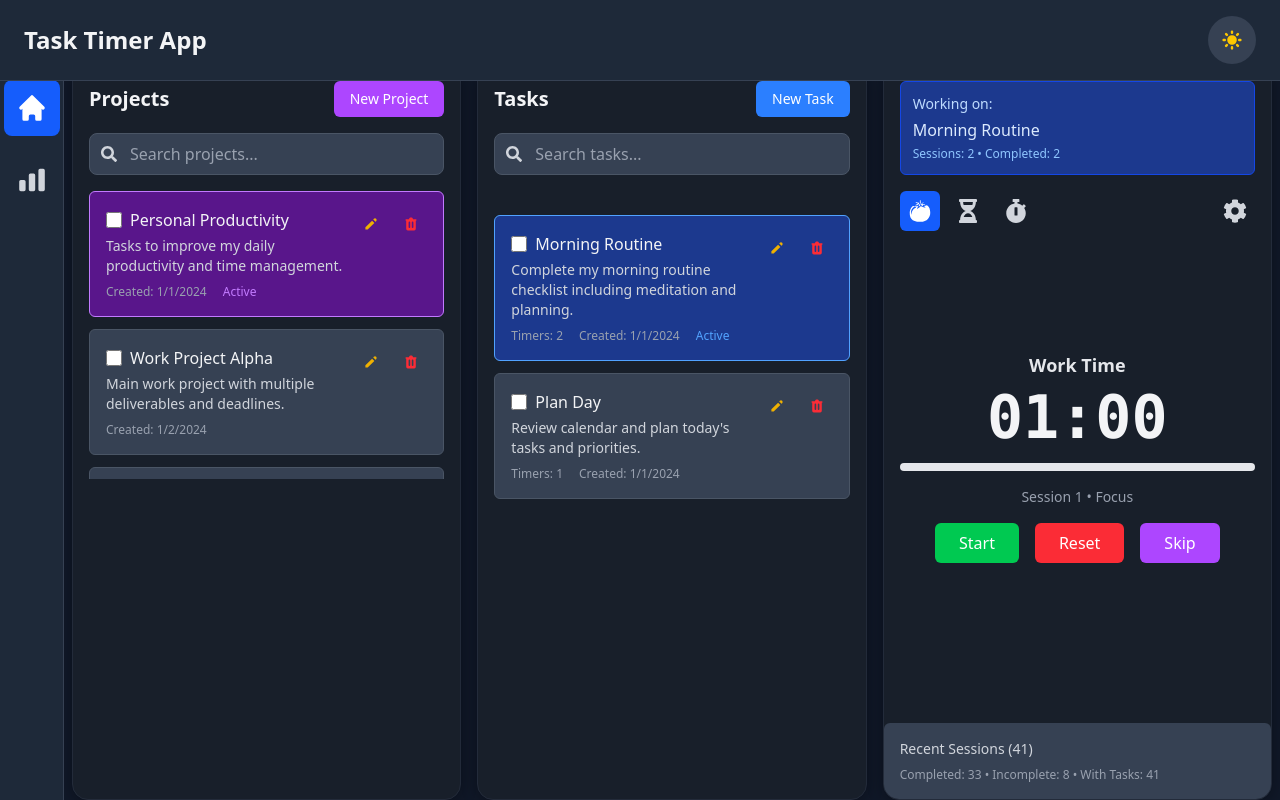
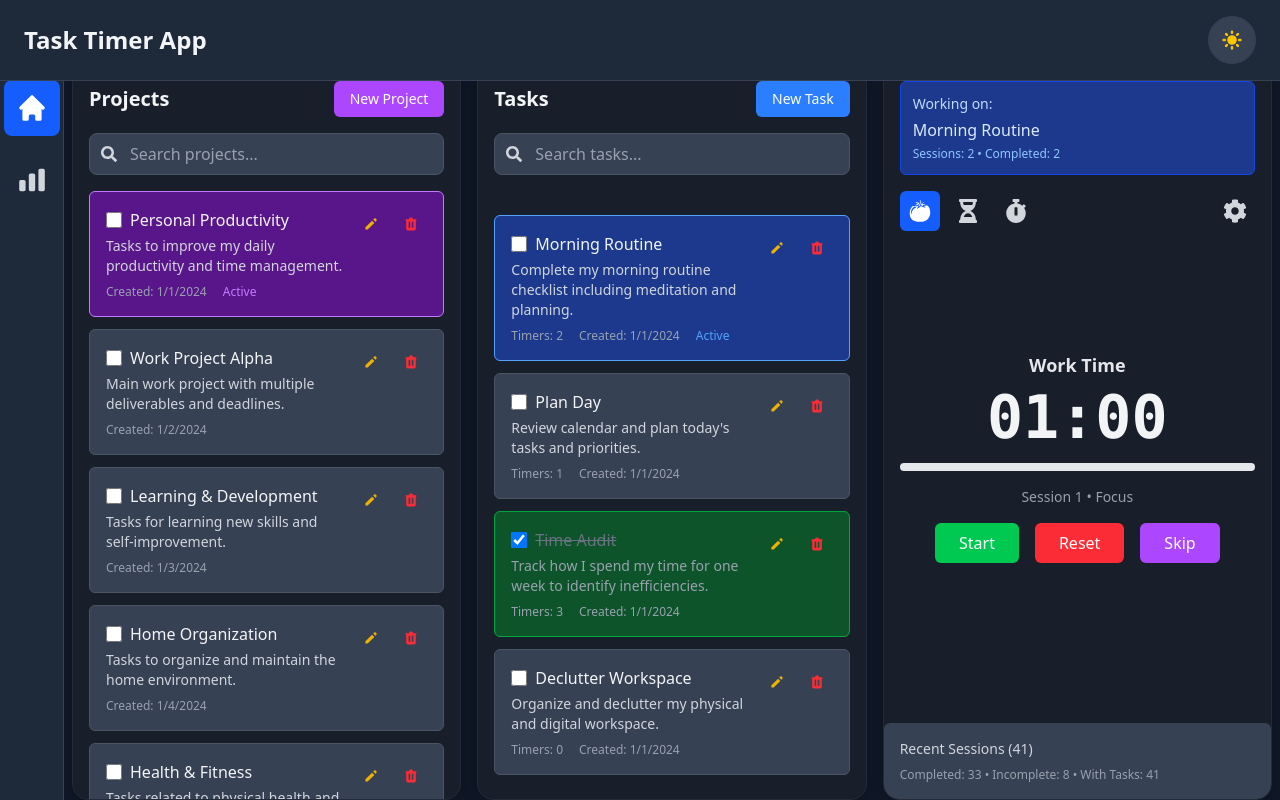
Before and after one commit to reda-akherfi/react_omnedu, a React (Vite) app: page / in a window 1280 px wide. Built offline with nearby package versions, Linux system fonts and the light colour scheme.

Commit message:
interstitial: tasks and projects now fit into the entire vertical space

```diff
--- a/src/App.css
+++ b/src/App.css
@@ -45,6 +45,8 @@
     --section-border: #e5e7eb;
     --section-header-color: #1f2937;
     --section-shadow: 0 2px 16px 0 rgba(0,0,0,0.08);
+    --scrollbar-thumb: #d1d5db;
+    --scrollbar-track: #f3f4f6;
   }
 
   .dark .section-card,
@@ -86,6 +88,19 @@
     border-radius: 8px;
   }
 
+  .themed-scrollbar {
+    scrollbar-width: thin;
+    scrollbar-color: var(--scrollbar-thumb) var(--scrollbar-track);
+  }
+  .themed-scrollbar::-webkit-scrollbar {
+    width: 8px;
+    background: var(--scrollbar-track);
+  }
+  .themed-scrollbar::-webkit-scrollbar-thumb {
+    background: var(--scrollbar-thumb);
+    border-radius: 8px;
+  }
+
   /* Responsive: keep 3 columns on all sizes, scroll if needed */
   @media (max-width: 900px) {
     .main-content-row {
--- a/src/components/Projects/Projects.tsx
+++ b/src/components/Projects/Projects.tsx
@@ -136,6 +136,7 @@ const Projects: React.FC<ProjectsProps> = ({
 
   return (
     <div className={`w-full h-full flex flex-col ${darkMode ? 'dark' : ''}`}>
+      <div className="flex flex-col h-full min-h-0">
         <div className="flex items-center justify-between mb-4 px-4 pt-4">
           <h2 className={`text-xl font-bold ${darkMode ? 'text-gray-100' : 'text-gray-800'}`}>Projects</h2>
           <button
@@ -250,8 +251,8 @@ const Projects: React.FC<ProjectsProps> = ({
           </div>
         )}
 
-      {/* Projects List - Fixed height for 3 visible projects */}
-      <div className="h-72 overflow-y-auto px-4 pb-4">
+        {/* Projects List - Fill available space, themed scrollbar */}
+        <div className="flex-1 min-h-0 overflow-y-auto themed-scrollbar px-4 pb-4">
           <div className="space-y-3">
             {filteredProjects.length === 0 ? (
               <div className={`text-center py-8 ${darkMode ? 'text-gray-400' : 'text-gray-500'}`}>
@@ -345,6 +346,7 @@ const Projects: React.FC<ProjectsProps> = ({
             )}
           </div>
         </div>
+      </div>
 
       {/* Delete Confirmation Modal */}
       {projectToDelete && (
--- a/src/components/Tasks/Tasks.tsx
+++ b/src/components/Tasks/Tasks.tsx
@@ -190,6 +190,7 @@ const Tasks: React.FC<TasksProps> = ({
 
   return (
     <div className={`w-full h-full flex flex-col ${darkMode ? 'dark' : ''}`}>
+      <div className="flex flex-col h-full min-h-0">
         <div className="mb-6">
           <div className="flex items-center justify-between mb-4 px-4 pt-4">
             <h2 className={`text-xl font-bold ${darkMode ? 'text-gray-100' : 'text-gray-800'}`}>Tasks</h2>
@@ -337,8 +338,8 @@ const Tasks: React.FC<TasksProps> = ({
           )}
         </div>
 
-      {/* Tasks List - Fixed height for 3 visible tasks */}
-      <div className="h-72 overflow-y-auto px-4 pb-4">
+        {/* Tasks List - Fill available space, themed scrollbar */}
+        <div className="flex-1 min-h-0 overflow-y-auto themed-scrollbar px-4 pb-4">
           <div className="space-y-3">
             {!currentProjectId ? (
               <div className={`text-center py-8 ${darkMode ? 'text-gray-400' : 'text-gray-500'}`}>
@@ -451,6 +452,7 @@ const Tasks: React.FC<TasksProps> = ({
             )}
           </div>
         </div>
+      </div>
 
       {/* Delete Confirmation Modal */}
       {taskToDelete && (
```
Lines whose indentation alone changed are shown as unchanged.
